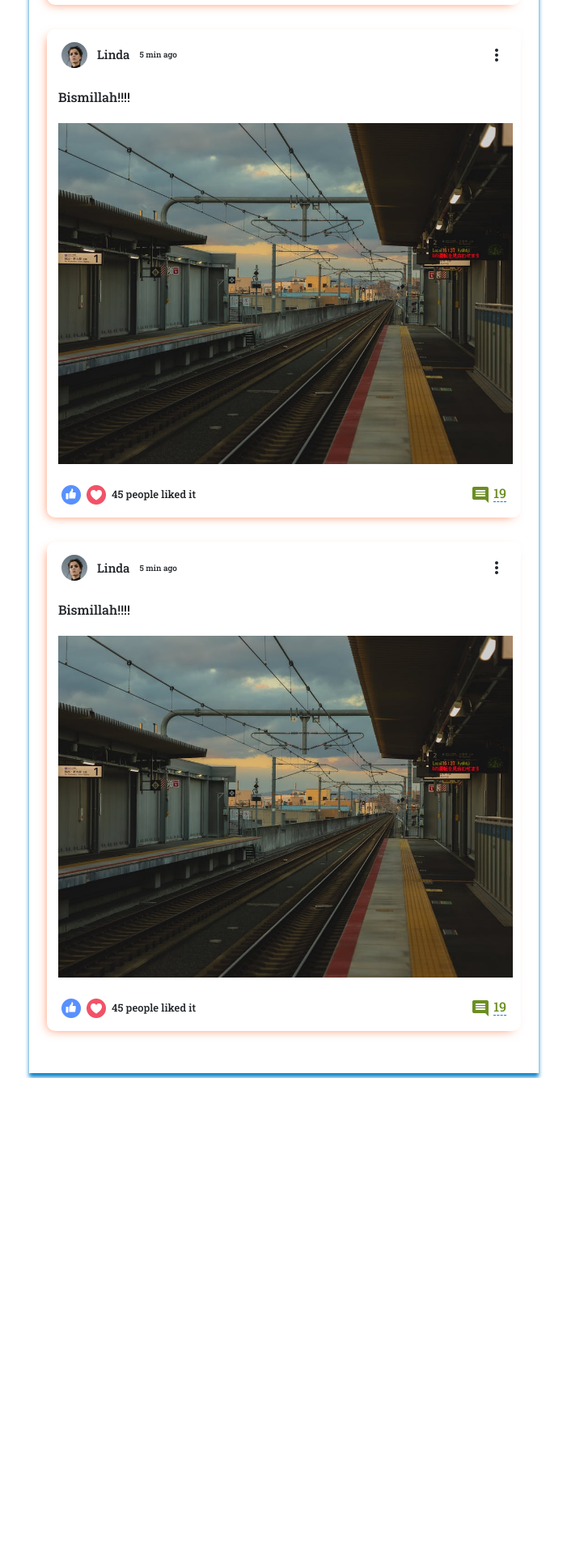
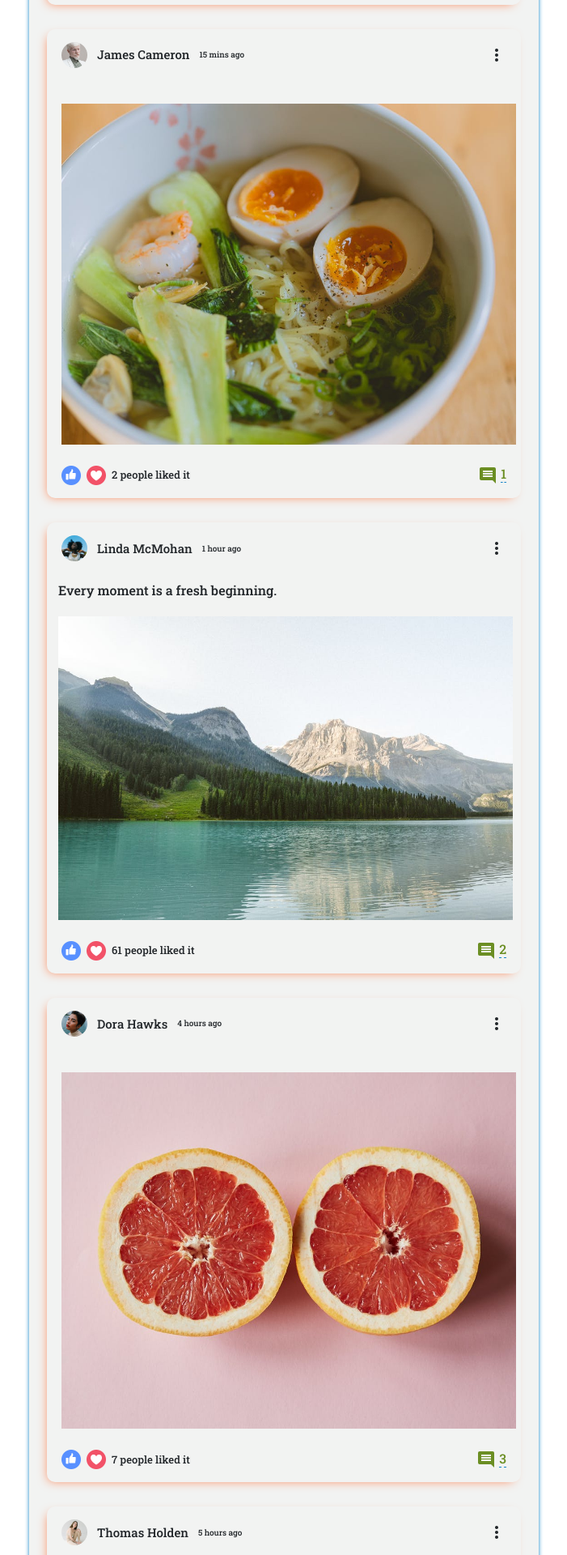
Before and after one commit to razzaksr/ZMiloReactUI, a React (Create React App) app: page / in a window 1280 px wide. Shown: the part 880-2800 px from the top of the page at 81% size, without its empty margins (291-992 px from the left). Before the commit the page ends 2211 px from the top, so only its background shows below. Built offline with nearby package versions, Linux system fonts and the light colour scheme.

Commit message:
dynamic posts,fixedleftright overflow while scroll

```diff
--- a/src/Componants/Feed/Feed.css
+++ b/src/Componants/Feed/Feed.css
@@ -1,6 +1,7 @@
 .fed{
     flex: 6;
     box-shadow: 0px 5px 5px #0c83c8;
+    background-color: #f2f3f2;
 }
 .wrapfed{
     padding: 20px;
--- a/src/Componants/Feed/Feed.js
+++ b/src/Componants/Feed/Feed.js
@@ -1,13 +1,16 @@
 import Post from "../Post/Post"
 import Share from "../Share/Share"
 import "./Feed.css"
+import { Posts } from "../../dummyData"
 
 export default function Feed() {
   return (
     <div className="fed">
         <div className="wrapfed">
           <Share/>
-          <Post/><Post/><Post/>
+          {Posts.map((p)=>(
+            <Post key={p.id} post={p} />
+          ))}
         </div>
     </div>
   )
--- a/src/Componants/Post/Post.js
+++ b/src/Componants/Post/Post.js
@@ -1,34 +1,35 @@
 import "./Post.css"
 import MoreVertIcon from '@mui/icons-material/MoreVert';
 import CommentIcon from '@mui/icons-material/Comment';
+import { Users } from "../../dummyData";
 
-export default function Post() {
+export default function Post(attr) {
   return (
     <div className="pst">
         <div className="wrappost">
             <div className="postTop">
                 <div className="postTopLeft">
-                    <img src="/props/person/1.jpeg" className="postProfileImg"/>
-                    <span className="postUsername">Linda</span>
-                    <span className="postDate">5 min ago</span>
+                    <img src={Users.filter((v)=>v.id===attr.post.userId)[0].profilePicture} className="postProfileImg"/>
+                    <span className="postUsername">{Users.filter((v)=>v.id===attr.post.userId)[0].username}</span>
+                    <span className="postDate">{attr.post.date}</span>
                 </div>
                 <div className="postTopRight">
                     <MoreVertIcon/>
                 </div>
             </div>
             <div className="postCenter">
-                <span className="postText">Bismillah!!!!</span>
-                <img src="/props/post/1.jpeg" className="postImg"/>
+                <span className="postText">{attr.post.desc}</span>
+                <img src={attr.post.photo} className="postImg"/>
             </div>
             <div className="postBottom">
                 <div className="postBottomLeft">
                     <img className="likeIcon" src="/props/like.png"/>
                     <img className="likeIcon" src="/props/heart.png"/>
-                    <span className="postLikeCounter">45 people liked it</span>
+                    <span className="postLikeCounter">{attr.post.like} people liked it</span>
                 </div>
                 <div className="postBottomRight">
                     <CommentIcon className="comIcom"/>
-                    <span className="postCommentText">19</span>
+                    <span className="postCommentText">{attr.post.comment}</span>
                 </div>
             </div>
         </div>
--- a/src/Componants/RightBanner/RightBanner.css
+++ b/src/Componants/RightBanner/RightBanner.css
@@ -3,6 +3,7 @@
 }
 .wrapright{
     padding: 20px 20px 0 0;
+    background-color: #f2f3f2;
 }
 .birthdayContainer{
     display: flex;
--- a/src/Componants/Topbar/Topbar.css
+++ b/src/Componants/Topbar/Topbar.css
@@ -6,6 +6,7 @@
     align-items: center;
     position: sticky;
     top: 0;
+    z-index: 700;
 }
 .topbarLeft{flex: 3;}
 .logo{
--- a/src/Componants/leftbanner/LeftBanner.css
+++ b/src/Componants/leftbanner/LeftBanner.css
@@ -2,6 +2,8 @@
     flex: 3;
     height: calc(100vh - 50px);
     overflow-y: scroll;
+    position: sticky;
+    top: 50px;
 }
 
 ::-webkit-scrollbar{
--- /dev/null
+++ b/src/dummyData.js
@@ -0,0 +1,139 @@
+export const Users = [
+  {
+    id:1,
+    profilePicture: "/props/person/1.jpeg",
+    username: "Peige",
+  },
+  {
+    id:2,
+    profilePicture: "/props/person/2.jpeg",
+    username: "James Cameron",
+  },
+  {
+    id:3,
+    profilePicture: "/props/person/3.jpeg",
+    username: "Linda McMohan",
+  },
+  {
+    id:4,
+    profilePicture: "/props/person/4.jpeg",
+    username: "Dora Hawks",
+  },
+  {
+    id:5,
+    profilePicture: "/props/person/5.jpeg",
+    username: "Thomas Holden",
+  },
+  {
+    id:6,
+    profilePicture: "/props/person/6.jpeg",
+    username: "Shirley Beauchamp",
+  },
+  {
+    id:7,
+    profilePicture: "/props/person/7.jpeg",
+    username: "Travis Bennett",
+  },
+  {
+    id:8,
+    profilePicture: "/props/person/8.jpeg",
+    username: "Kristen Thomas",
+  },
+  {
+    id:9,
+    profilePicture: "/props/person/9.jpeg",
+    username: "Gary Duty",
+  },
+  {
+    id:10,
+    profilePicture: "/props/person/10.jpeg",
+    username: "Safak Kocaoglu",
+  },
+];
+
+export const Posts = [
+  {
+    id: 1,
+    desc: "Love For All, Hatred For None.",
+    photo: "/props/post/1.jpeg",
+    date: "5 mins ago",
+    userId: 1,
+    like: 32,
+    comment: 9,
+  },
+  {
+    id: 2,
+    photo: "/props/post/2.jpeg",
+    date: "15 mins ago",
+    userId: 2,
+    like: 2,
+    comment: 1,
+  },
+  {
+    id: 3,
+    desc: "Every moment is a fresh beginning.",
+    photo: "/props/post/3.jpeg",
+    date: "1 hour ago",
+    userId: 3,
+    like: 61,
+    comment: 2,
+  },
+  {
+    id: 4,
+    photo: "/props/post/4.jpeg",
+    date: "4 hours ago",
+    userId: 4,
+    like: 7,
+    comment: 3,
+  },
+  {
+    id: 5,
+    photo: "/props/post/5.jpeg",
+    date: "5 hours ago",
+    userId: 5,
+    like: 23,
+    comment: 5,
+  },
+  {
+    id: 6,
+    photo: "/props/post/6.jpeg",
+    date: "1 day ago",
+    userId: 6,
+    like: 44,
+    comment: 6,
+  },
+  {
+    id: 7,
+    desc: "Never regret anything that made you smile.",
+    photo: "/props/post/7.jpeg",
+    date: "2 days ago",
+    userId: 7,
+    like: 52,
+    comment: 3,
+  },
+  {
+    id: 8,
+    photo: "/props/post/8.jpeg",
+    date: "3 days ago",
+    userId: 8,
+    like: 15,
+    comment: 1,
+  },
+  {
+    id: 9,
+    desc: "Change the world by being yourself.",
+    photo: "/props/post/9.jpeg",
+    date: "5 days ago",
+    userId: 9,
+    like: 11,
+    comment: 2,
+  },
+  {
+    id: 10,
+    photo: "/props/post/10.jpeg",
+    date: "1 week ago",
+    userId: 10,
+    like: 104,
+    comment: 12,
+  },
+];
```
